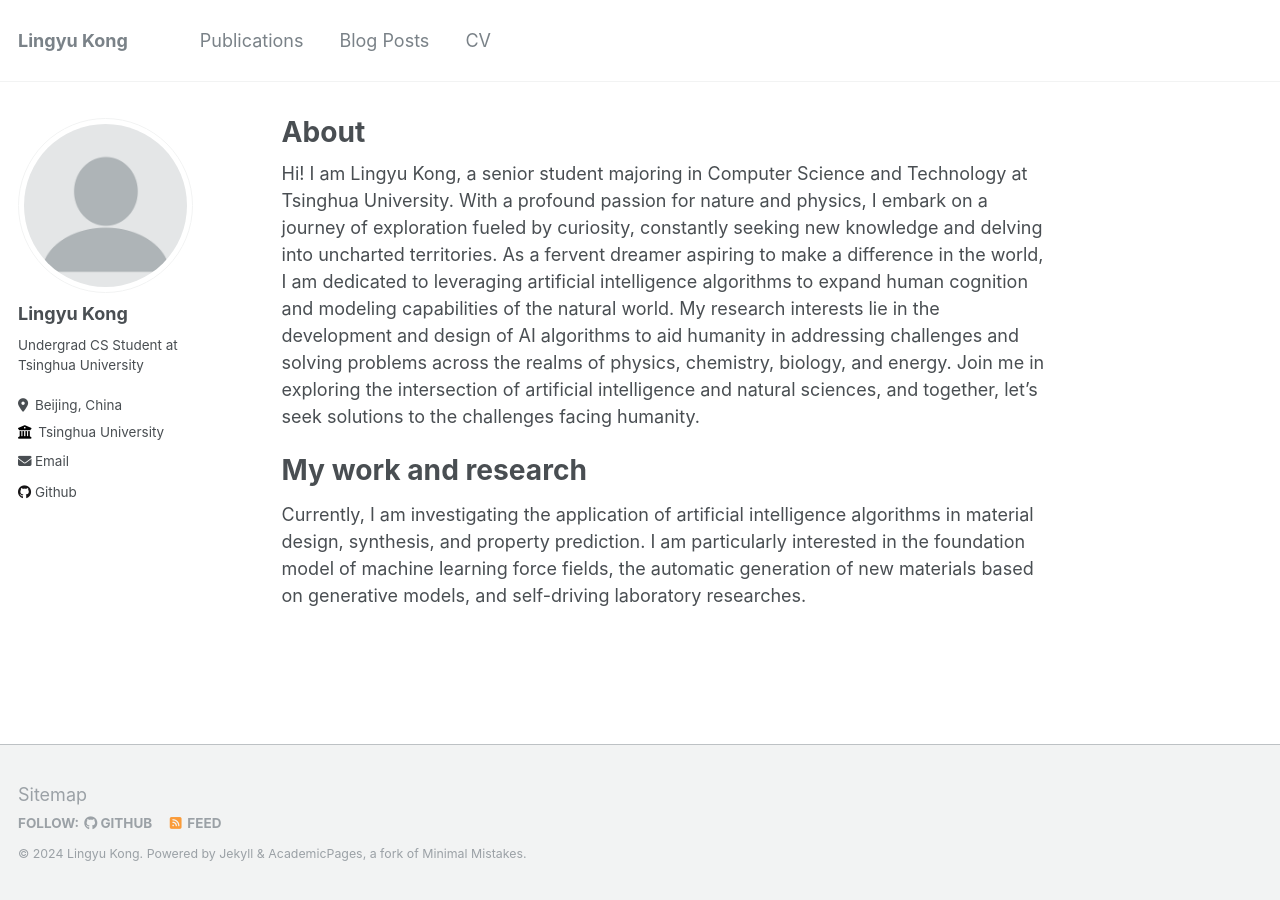
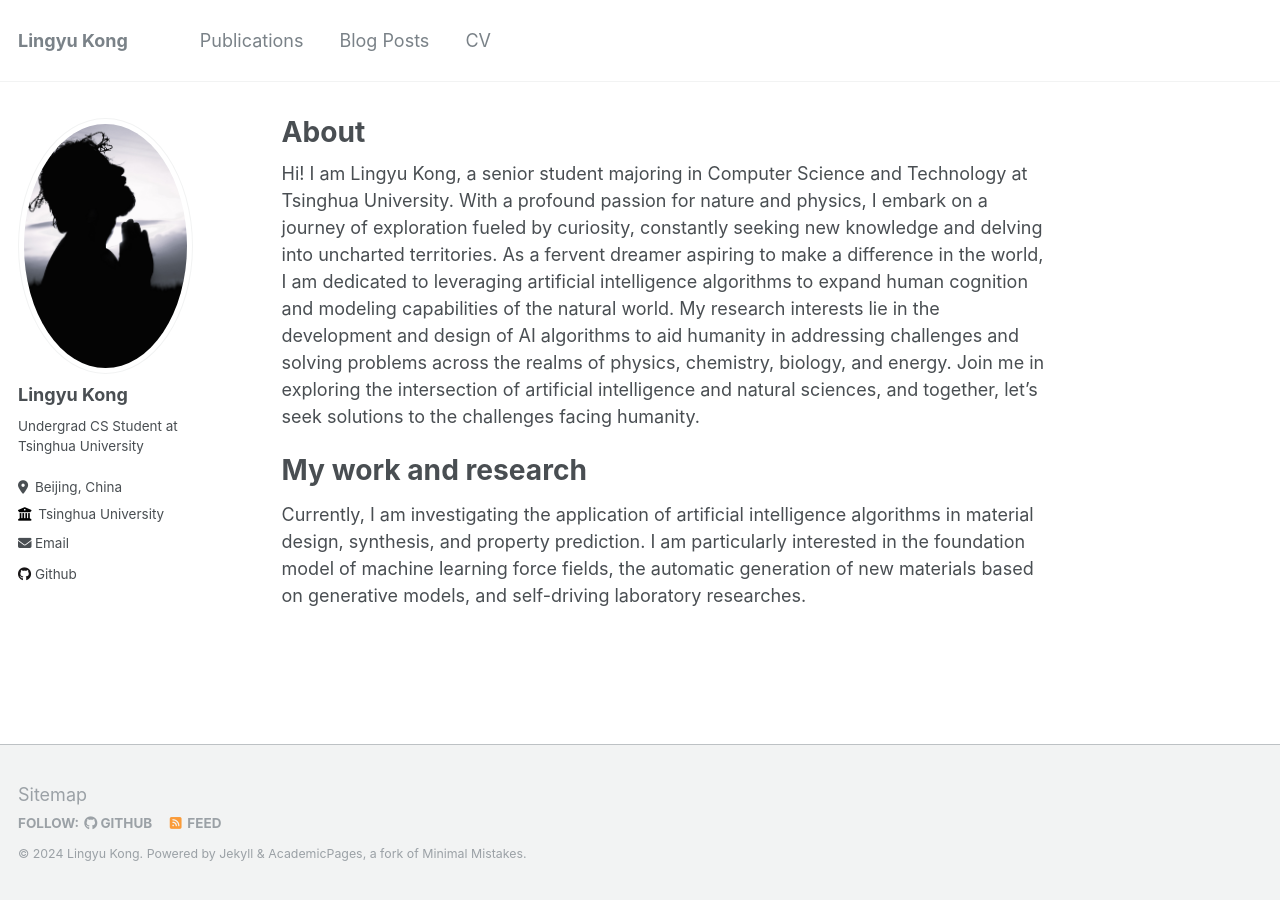
Before and after one commit to Lingyu-Kong/Lingyu-Kong.github.io, a Jekyll site: the page built from _pages/about.md, in a window 1280 px wide. Built offline with Jekyll 4.4.1, drawn with Linux system fonts in a browser that asks for light colours.

Commit message:
change avatar

```diff
--- a/_config.yml
+++ b/_config.yml
@@ -21,7 +21,7 @@ repository               : "Lingyu-Kong/Lingyu-Kong.github.io"
 #               Additional customization can be done by editing /_includes/author-profile.html
 author:
   # Biographic information
-  avatar           : "profile.png"
+  avatar           : "man_with_thorns_crown.jpg"
   name             : "Lingyu Kong"
   pronouns         : # example: "she/her"
   bio              : "Undergrad CS Student at Tsinghua University"
```
Also changed, not shown: images/man_with_thorns_crown.jpg (added).
